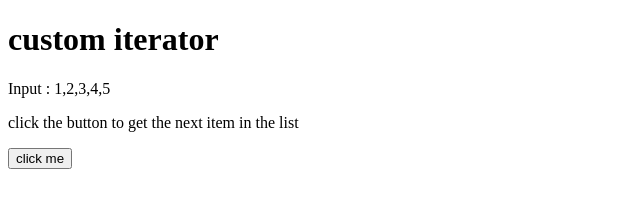
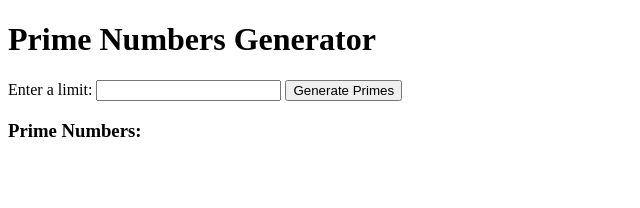
Before and after one commit to akkds1022/ip-exp-5.3, a plain HTML site: page index.html in a window 1280 px wide. Shown: the whole page, without its empty margins (0-640 px from the left). Drawn offline with Linux system fonts and the light colour scheme.

Commit message:
Update index.html

```diff
--- a/index.html
+++ b/index.html
@@ -3,18 +3,20 @@
 <head>
     <meta charset="UTF-8">
     <meta name="viewport" content="width=device-width, initial-scale=1.0">
-    <title>Document</title>
+    <title>Prime Number Generator</title>
 </head>
 <body>
-    <h1>custom iterator
 
-    </h1>
-    <div id="numbers">Input : </div>
-    <p>click the button to get the next item in the list</p>
-    <button id="btn">click me</button>
-    <ul id="list"></ul>
+    <h1>Prime Numbers Generator</h1>
 
+    <label for="limit">Enter a limit: </label>
+    <input type="number" id="limit" >
+    <button onclick="generatePrimes()">Generate Primes</button>
 
-    <script src="script.js"></script>
+    <h3>Prime Numbers:</h3>
+    <ul id="prime-list"></ul>
+
+    <script src="script.js">   </script>
+
 </body>
 </html>
```
